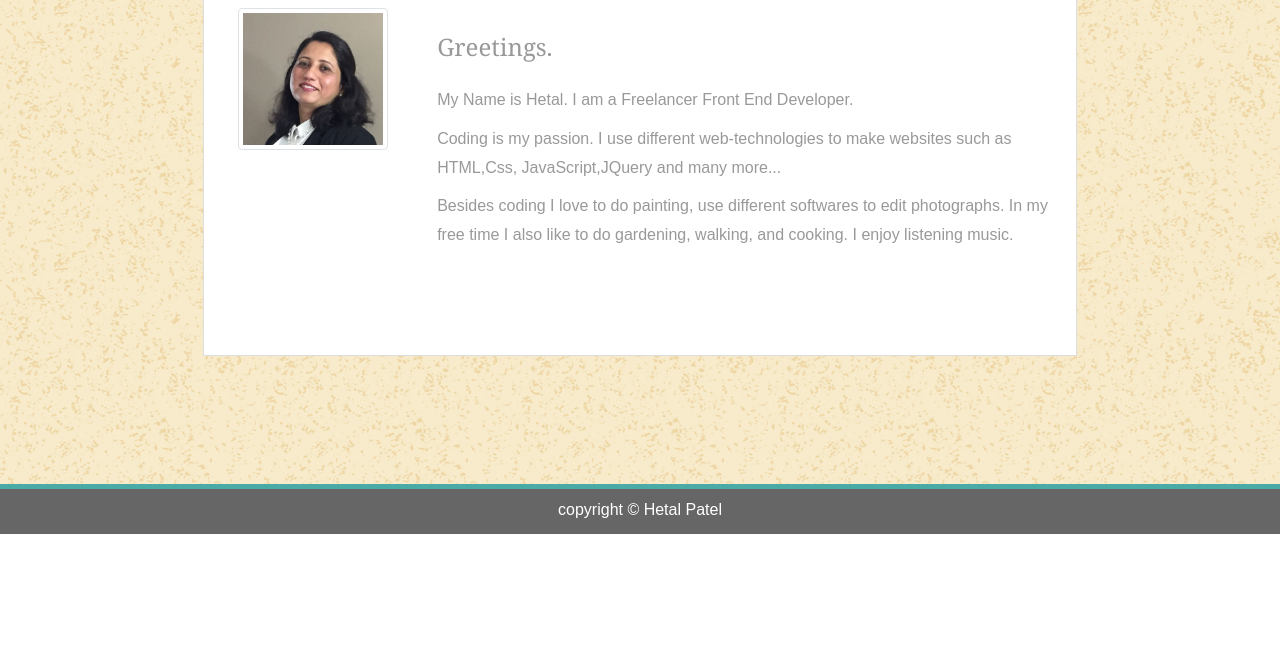
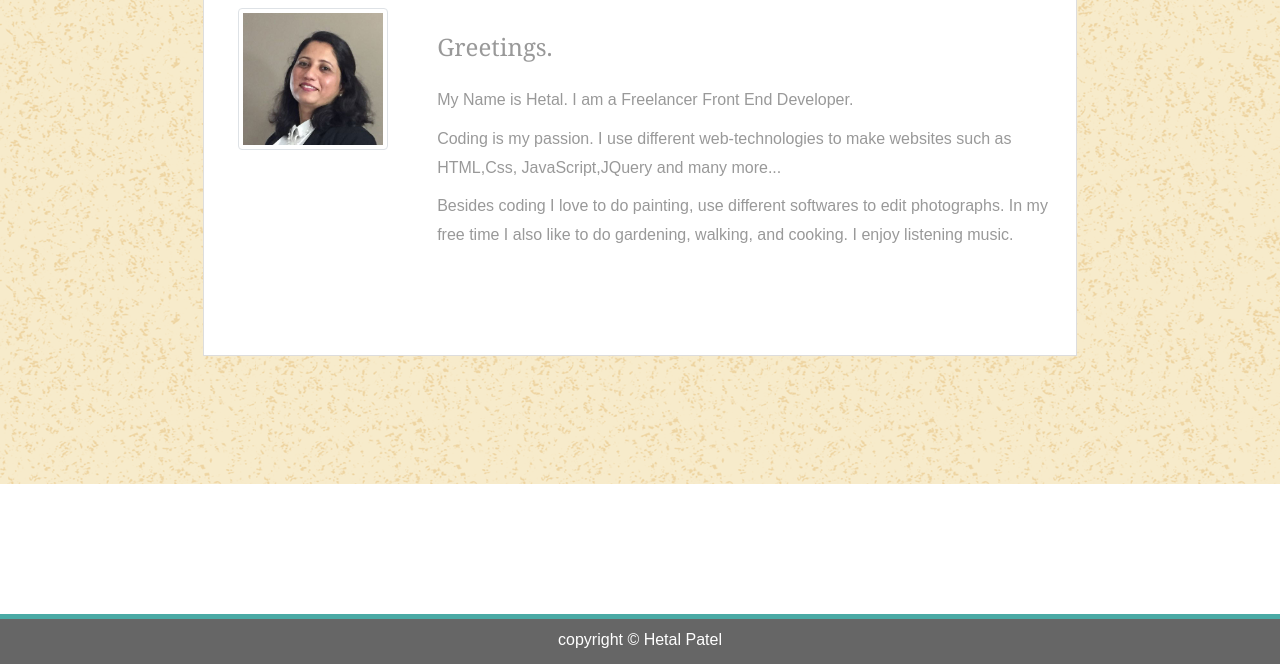
Before and after one commit to HET1905/Bootstrap-Portfolio, a plain HTML site: page index.html in a window 1280 px wide. Shown: the part 136-800 px from the top of the page. Drawn offline with nearby package versions, Linux system fonts and the light colour scheme.

Commit message:
styled for  sticky footer

```diff
--- a/assets/css/style.css
+++ b/assets/css/style.css
@@ -3,10 +3,15 @@
     padding: 0;
     box-sizing: border-box;
 }
+html {
+    position: relative;
+    /* min-height: 100%; */
+  }
 
 /* ----------------Common Styling--------------------------- */
 body {
     font-family: Arial, Helvetica, sans-serif;
+    /* margin-bottom: 60px; */
     color: #999;
     font-size: 1em;
     line-height: 1em;
@@ -139,6 +144,9 @@ a.nav-link {
 
 /* ---------------------Footer Styling------------------------------- */
 footer {
+    position: fixed;
+    bottom: 0;
+    width: 100%;
     height: 50px;
     color: #fff;
     padding-top: 1%;
```
